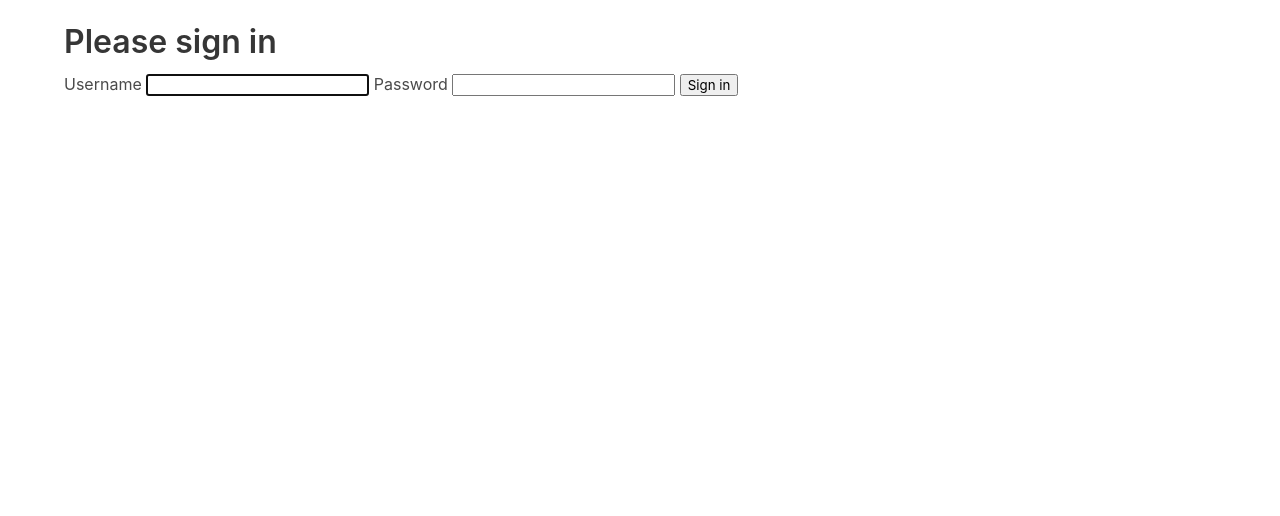
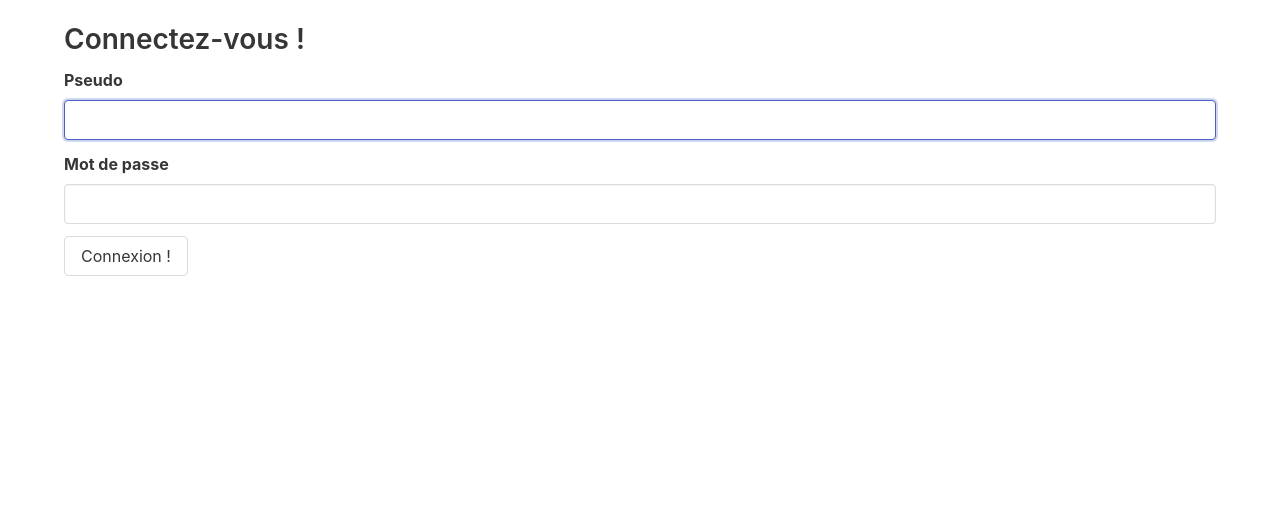
Before and after one commit to gsylvestre/lovenest, a Symfony app: template templates/security/login.html.twig in a window 1280 px wide. Shown: the part 56-572 px from the top of the page. Run offline with Twig, Linux system fonts and the light colour scheme; the template is opened without the code that fills it, so the values that code supplies are empty; some libraries are stand-ins or nearby versions.

Commit message:
better security forms + test

```diff
--- a/templates/security/login.html.twig
+++ b/templates/security/login.html.twig
@@ -14,11 +14,19 @@
         </div>
     {% endif %}
 
-    <h1 class="h3 mb-3 font-weight-normal">Please sign in</h1>
-    <label for="inputUsername">Username</label>
-    <input type="text" value="{{ last_username }}" name="username" id="inputUsername" class="form-control" required autofocus>
-    <label for="inputPassword">Password</label>
-    <input type="password" name="password" id="inputPassword" class="form-control" required>
+    <h2 class="h3 mb-3 font-weight-normal">Connectez-vous !</h2>
+    <div class="field">
+        <label class="label required" for="inputUsername">Pseudo</label>
+        <div class="control">
+            <input type="text" value="{{ last_username }}" name="username" id="inputUsername" class="form-control input" required autofocus>
+        </div>
+    </div>
+    <div class="field">
+        <label class="label required" for="inputPassword">Mot de passe</label>
+        <div class="control">
+            <input type="password" name="password" id="inputPassword" class="form-control input" required>
+        </div>
+    </div>
 
     <input type="hidden" name="_csrf_token"
            value="{{ csrf_token('authenticate') }}"
@@ -35,8 +43,8 @@
         </div>
     #}
 
-    <button class="btn btn-lg btn-primary" type="submit">
-        Sign in
+    <button class="button" type="submit">
+        Connexion !
     </button>
 </form>
 {% endblock %}
--- a/templates/security/register.html.twig
+++ b/templates/security/register.html.twig
@@ -7,7 +7,7 @@
         <div class="alert alert-danger" role="alert">{{ flashError }}</div>
     {% endfor %}
 
-    <h1>Créez votre compte !</h1>
+    <h2>Créez votre compte !</h2>
 
     {{ form_start(registrationForm) }}
         {{ form_widget(registrationForm) }}
```
Also changed, not shown: tests/Controller/SecurityControllerTest.php (added, +40 -0 lines).
